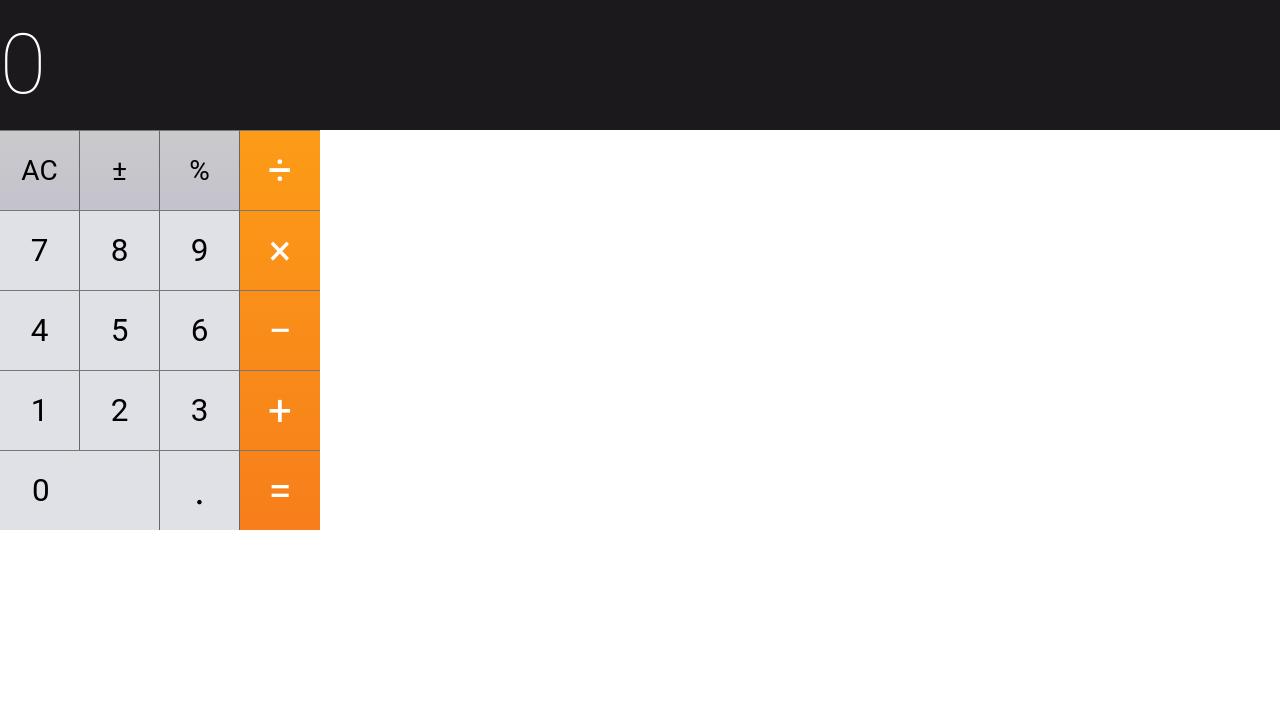
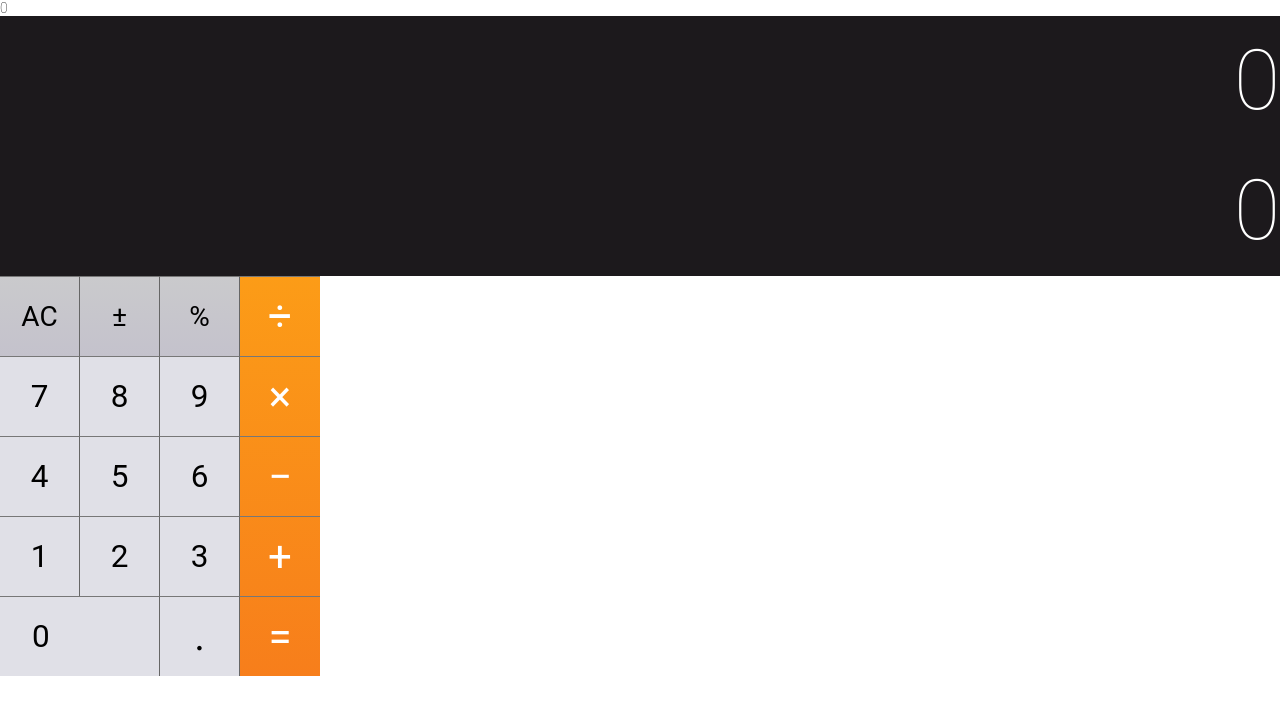
Before and after one commit to corrinachow/freeCodeCamp, a React app in the folder Projects/javascript-calculator/: page / in a window 1280 px wide. Built offline with nearby package versions, Linux system fonts and the light colour scheme.

Commit message:
Add equation display

```diff
--- a/Projects/javascript-calculator/src/index.css
+++ b/Projects/javascript-calculator/src/index.css
@@ -59,7 +59,7 @@ button:active {
   background: #1c191c;
   line-height: 130px;
   font-size: 6em;
-
+  text-align: right;
   flex: 1;
 }
 
--- a/Projects/javascript-calculator/src/index.js
+++ b/Projects/javascript-calculator/src/index.js
@@ -1,6 +1,5 @@
 import React from 'react';
 import ReactDOM from 'react-dom';
-import math from 'mathjs'
 import './index.css';
 
 class Calculator extends React.Component {
@@ -8,35 +7,41 @@ class Calculator extends React.Component {
     value: null,
     displayValue: '0',
     waitingForOperand: false,
-    operator: null
+    operator: null,
+    displayEquation: '0',
+    temp: '0'
   };
 
   inputDigit(digit) {
-    const { displayValue, waitingForOperand } = this.state
+    const { displayValue, waitingForOperand, displayEquation, value } = this.state
 
     if (waitingForOperand) {
       this.setState ({
+        displayEquation: displayEquation == value ? String(digit) : displayEquation + String(digit),
         displayValue: String(digit),
         waitingForOperand: false
       })
     } else {
       this.setState({
-        displayValue: displayValue === '0' ? String(digit) : displayValue + digit
+        displayValue: displayValue === '0' ? String(digit) : displayValue + digit,
+        displayEquation: displayEquation === '0' ? String(digit) : displayEquation + digit,
       })
     }
   }
 
   inputDot() {
-    const { displayValue, waitingForOperand } = this.state
+    const { displayValue, waitingForOperand, displayEquation } = this.state
 
     if (waitingForOperand) {
       this.setState({
         displayValue: '.',
+        displayEquation: displayEquation + '.',
         waitingForOperand: false
       })
     } else if(displayValue.indexOf('.') === -1) {
       this.setState({
         displayValue: displayValue + '.',
+        displayEquation: displayEquation + '.',
         waitingForOperand: false
       })
     }
@@ -44,29 +49,41 @@ class Calculator extends React.Component {
 
   clearDisplay() {
     this.setState({
-      displayValue: '0'
+      value: null,
+      displayValue: '0',
+      waitingForOperand: false,
+      operator: null,
+      displayEquation: '0',
+      temp: '0'
     })
   }
 
   toggleSign() {
-    const { displayValue } = this.state
-
-    this.setState({
-      displayValue: displayValue.charAt(0) === '-' ? displayValue.substr(1) : '-' + displayValue
-    })
+    const { displayValue, displayEquation } = this.state
+    if (displayValue === '0') {
+      this.setState({
+        displayValue: '0',
+      })
+    } else {
+      this.setState({
+        displayValue: displayValue.charAt(0) === '-' ? displayValue.substr(1) : '-' + displayValue,
+        displayEquation: displayValue.charAt(0) === '-' ? displayEquation.length > displayValue.length ? displayEquation.slice(0, -(displayValue.length + 2)) + displayValue.substr(1) : displayValue.substr(1) : displayEquation.slice(0, -displayValue.length) + '(-' + displayValue + ')',
+      })
+    }
   }
 
   inputPercent() {
-    const { displayValue } = this.state
-    const value = parseFloat(displayValue)
+    const { displayValue, displayEquation } = this.state
+    const value = parseFloat(displayValue);
 
     this.setState({
-      displayValue: String(value/100)
+      displayValue: String(value/100),
+      displayEquation: displayEquation.slice(0, -displayValue.length) + String(value/100)
     })
   }
 
   performOperation(nextOperator) {
-    const { displayValue, operator, value } = this.state;
+    const { displayValue, operator, value, displayEquation, temp } = this.state;
     const nextValue = parseFloat(displayValue);
 
     const operations = {
@@ -79,7 +96,9 @@ class Calculator extends React.Component {
 
     if (value == null) {
       this.setState({
-        value: nextValue
+        value: nextValue,
+        displayEquation: nextOperator === '=' ? displayEquation : displayEquation + nextOperator,
+        temp: displayEquation + nextOperator,
       })
     } else if (operator) {
       const currentValue = value || 0
@@ -87,7 +106,9 @@ class Calculator extends React.Component {
 
       this.setState({
         value: computedValue,
-        displayValue: String(computedValue)
+        displayValue: String(computedValue),
+        temp: nextOperator != '=' ? displayEquation + nextOperator: displayEquation + '=',
+        displayEquation: nextOperator === '=' ? computedValue : computedValue + nextOperator,
       })
     }
 
@@ -100,9 +121,13 @@ class Calculator extends React.Component {
 
   render() {
     const {displayValue} = this.state
+    const {displayEquation} = this.state
+    const {temp} = this.state
     return (
       <div className="calculator">
+        <div className="calculator-temp">{temp}</div>
         <div className="calculator-display">{displayValue}</div>
+        <div className="calculator-display">{displayEquation}</div>
         <div className="calculator-keypad">
           <div className="input-keys">
             <div className="function-keys">
```
Also changed, not shown: 1 other file.
